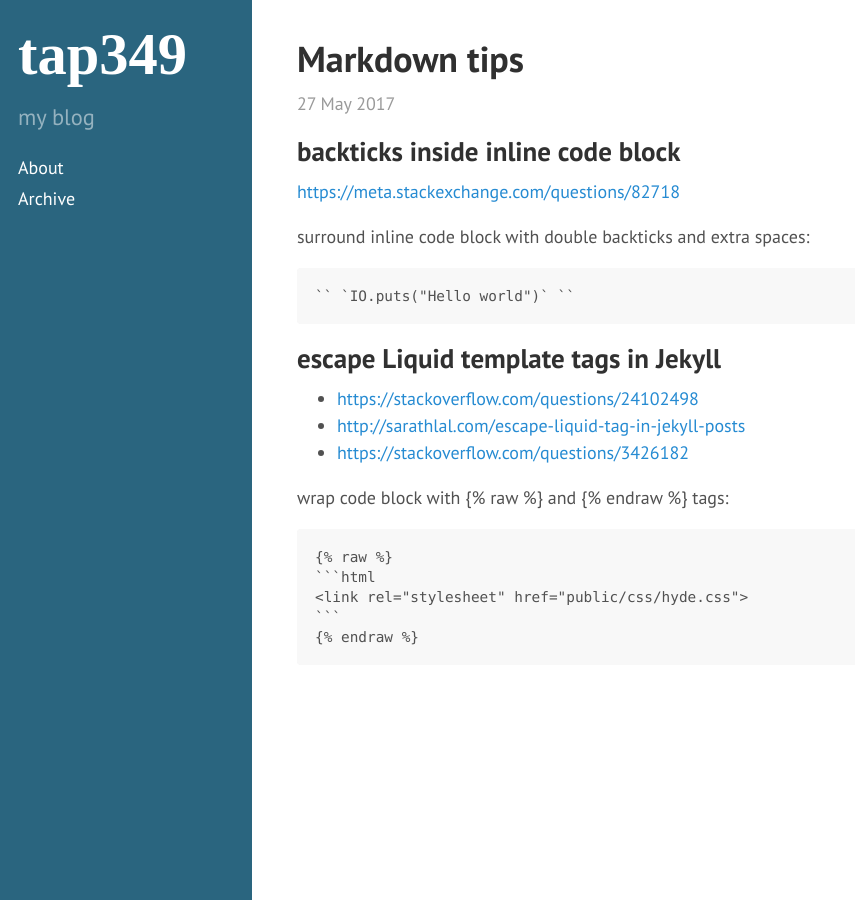
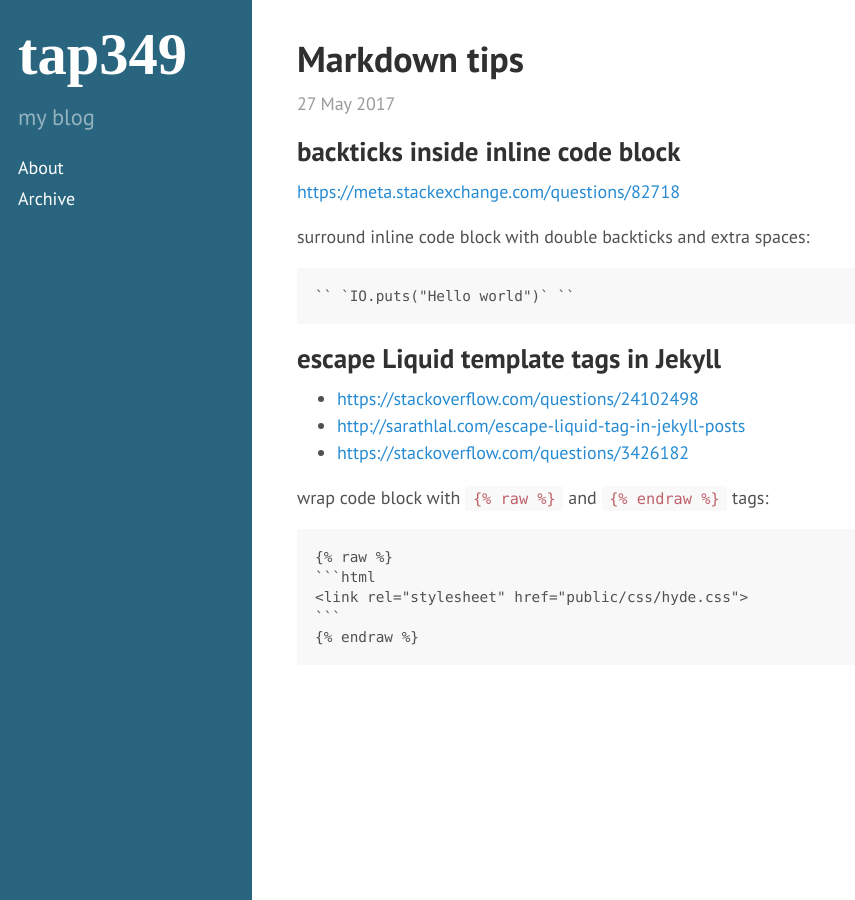
Before and after one commit to tap349/tap349.github.io, a Jekyll site: the page built from _posts/2017-05-28-markdown-tips.md, in a window 1280 px wide. Shown: the whole page, without its empty margins (0-855 px from the left). Built offline with Jekyll 4.4.1, drawn with Linux system fonts in a browser that asks for light colours.

Commit message:
update 2017-07-21_03:07:21

````diff
--- a/_posts/2017-05-28-markdown-tips.md
+++ b/_posts/2017-05-28-markdown-tips.md
@@ -22,7 +22,7 @@ surround inline code block with double backticks and extra spaces:
 - <http://sarathlal.com/escape-liquid-tag-in-jekyll-posts>
 - <https://stackoverflow.com/questions/3426182>
 
-wrap code block with {{ "{% raw " }}%} and {{ "{% endraw " }}%} tags:
+wrap code block with `{{ "{% raw " }}%}` and `{{ "{% endraw " }}%}` tags:
 
     {{ "{% raw " }}%}
     ```html
````
